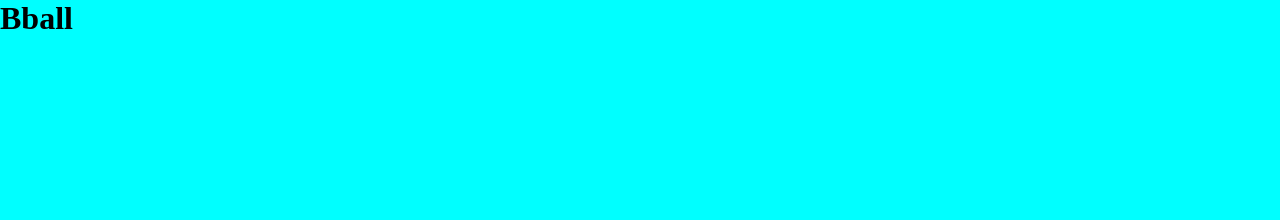
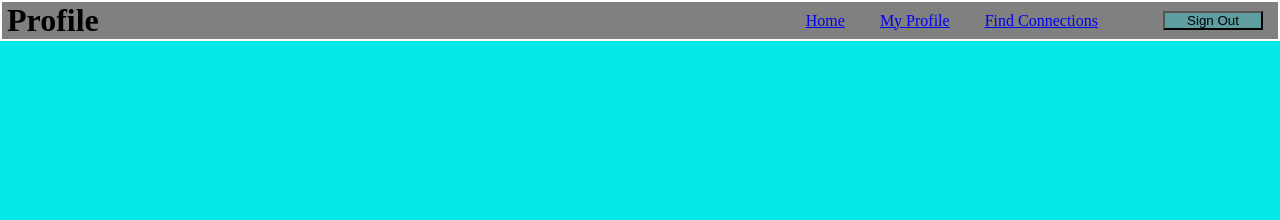
Before and after one commit to merazkevin/WebFund, a plain HTML site: page 03_css/navBar/index.html in a window 1280 px wide. Drawn offline with Linux system fonts and the light colour scheme.

Commit message:
navBar Update

```diff
--- a/03_css/GitHubBlocks/style.css
+++ b/03_css/GitHubBlocks/style.css
@@ -6,7 +6,7 @@
 }
 
 h1{
-color: grey;
+color: black;
 }
 
 body{
@@ -70,3 +70,10 @@ img{
     height: 150px;
     width: 150px;
 }
+.container{
+    background-color: grey;
+    width: 850px;
+    margin:  0 auto;
+    padding: 25px;
+    text-align: center;
+}
--- a/03_css/navBar/index.html
+++ b/03_css/navBar/index.html
@@ -4,24 +4,19 @@
     <meta charset="UTF-8">
     <meta http-equiv="X-UA-Compatible" content="IE=edge">
     <meta name="viewport" content="width=device-width, initial-scale=1.0">
-    <title>Bootleg NBA</title>
+    <title>Profile NavBar</title>
     <link rel="stylesheet" href="style.css">
 </head>
 <body>
-    <div id="navBar"></div>
-    <h1>Bball</h1>
-    <ul>
-        <li><img src="NBA" alt=""></li>
-        <li></li>
-        <li></li>
-        <li></li>
-        <li></li>
-        <li></li>
-        <li></li>
-        <li></li>
-        <li></li>
-        <li></li>
-    </ul>
+    <div class="nav">
+        <h1 class="nav-title">Profile</h1>
+        <ul class="nav-links">
+            <li><a href="#">Home</a></li>
+            <li><a href="#" class="active">My Profile</a></li>
+            <li><a href="#">Find Connections</a></li>
+            <li><button class="btn">Sign Out</button></li>
+        </ul>
+    </div>
 
 </body>
 </html>
--- a/03_css/navBar/style.css
+++ b/03_css/navBar/style.css
@@ -5,10 +5,34 @@
 }
 
 body{
-    background-color: aqua;
+    background-color: rgb(4, 232, 232);
 }
 
-#navbar{
-    height: 200px;
-    width: 1000px;
+.nav{
+    border: 2px white solid;
+    justify-content: flex-end;
+    display: flex;
+    background-color: gray;
 }
+
+.nav-title{
+    padding-left: 5px;
+    display: flex;
+    flex:3;
+}
+
+.nav-links{
+    gap: 35px;
+    display: flex;
+    list-style: none;
+    justify-content: flex-end;
+    align-items: center;
+    flex: 3;
+}
+
+.btn{
+    width: 100px;
+    background: cadetblue;
+    margin-left: 30px;
+    margin-right: 15px;
+}
```
Also changed, not shown: 03_css/GitHubBlocks/index.html (+5 -0 lines).
